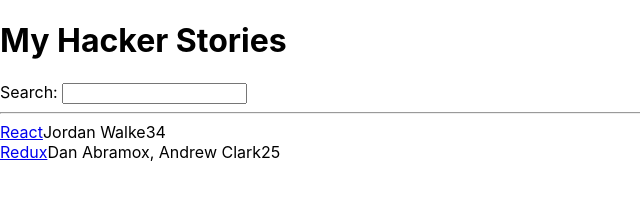
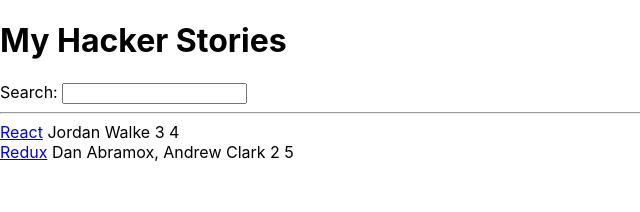
Before and after one commit to onursurme/hacker-stories, a React (Create React App) app: page / in a window 1280 px wide. Shown: the top 212 px of the page, without its empty margins (0-640 px from the left). Built offline with nearby package versions, Linux system fonts and the light colour scheme.

Commit message:
ilk componentimiz (App içindeki bir parçayı ayrı bir fonksiyon yapıp App içine <fonksAdı /> diye yazdık)

```diff
--- a/src/App.js
+++ b/src/App.js
@@ -20,33 +20,37 @@
 function App() {
   return (
     <div>
-      <h1>
-        My Hacker Stories
-      </h1>
+      <h1> My Hacker Stories </h1>
 
       <label htmlFor="search">Search: </label>
       <input id="search" type="text" />
       <hr />
-      {list.map(function (item) {
+      <List />
+      {/*list.map(function (item) {
         return (
           <div key={item.objectID}>
-            <span>
-              <a href={item.url}>{item.title}</a>
-            </span>
-            <span>
-              {item.author}
-            </span>
-            <span>
-              {item.num_comments}
-            </span>
-            <span>
-              {item.points}
-            </span>
+            <span> <a href={item.url}>{item.title}</a> </span>
+            <span> {item.author} </span>
+            <span> {item.num_comments} </span>
+            <span> {item.points} </span>
           </div>
         );
-      })}
+      })*/}
     </div>
   );
 }
 
+function List() {
+  return list.map(function (item) {
+        return (
+          <div key={item.objectID}>
+            <span> <a href={item.url}>{item.title}</a> </span>
+            <span> {item.author} </span>
+            <span> {item.num_comments} </span>
+            <span> {item.points} </span>
+          </div>
+        );
+      });
+}
+
 export default App;
```
